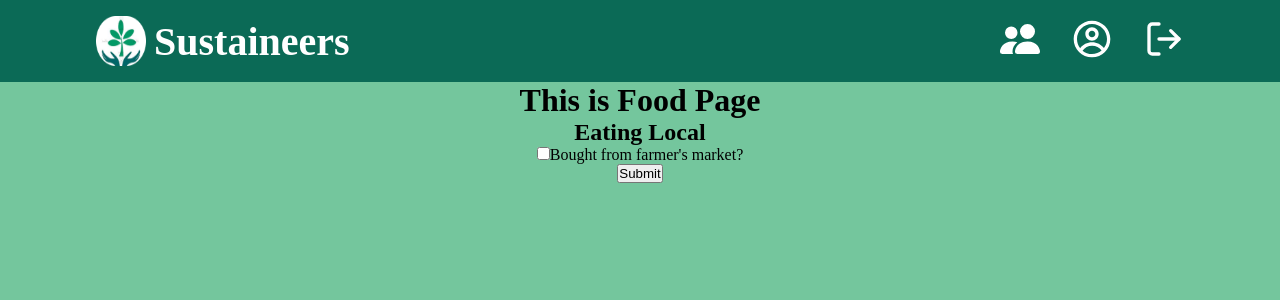
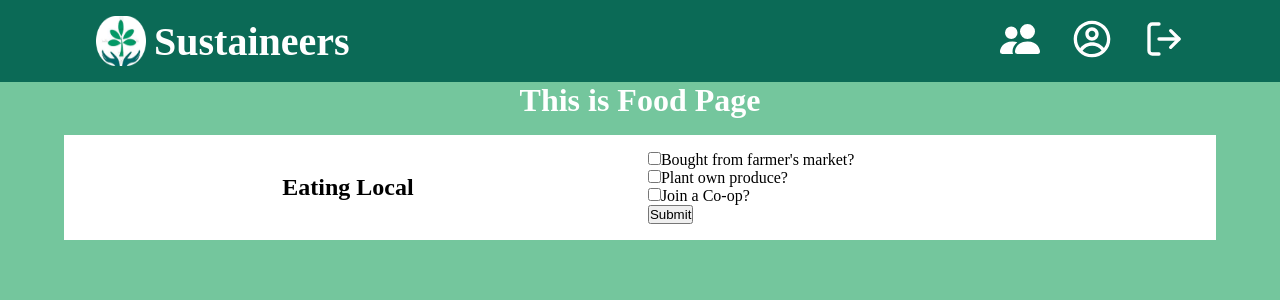
Before and after one commit to macapedi/sustaineers, a React (Create React App) app: page /food in a window 1280 px wide. Shown: the top 300 px of the page. Built offline with nearby package versions, Linux system fonts and the light colour scheme.

Commit message:
set up checkbox

```diff
--- a/src/pages/FoodPage/FoodPage.js
+++ b/src/pages/FoodPage/FoodPage.js
@@ -7,11 +7,38 @@ function FoodPage(props) {
         <h1>This is Food Page</h1>
       </div>
       <div className="food-category">
-        <h2>Eating Local</h2>
-        <form>
-          <div>
-            <input type="checkbox" id="localFarmersMarket" name="local" value="1" />
-            <label htmlFor="localFarmersMarket">Bought from farmer's market?</label>
+        <div className="food-category__subcategory">
+          <h2>Eating Local</h2>
+        </div>
+
+        <form className="food-category__form">
+          <div className="food-category__form--boxes">
+              <input
+                type="checkbox"
+                id="localFarmersMarket"
+                name="local"
+                value="1"
+              />
+              <label htmlFor="localFarmersMarket" />
+                Bought from farmer's market?
+          </div>
+          <div className="food-category__form--boxes">
+            <input
+              type="checkbox"
+              id="localPlantGarden"
+              name="local"
+              value="1"
+            />
+            <label htmlFor="localPlantGarden">Plant own produce?</label>
+          </div>
+          <div className="food-category__form--boxes">
+            <input
+              type="checkbox"
+              id="localjoinCoop"
+              name="local"
+              value="1"
+            />
+            <label htmlFor="localPlantGarden">Join a Co-op?</label>
           </div>
           <div>
             <button type="submit">Submit</button>
--- a/src/pages/FoodPage/FoodPage.scss
+++ b/src/pages/FoodPage/FoodPage.scss
@@ -0,0 +1,46 @@
+@use "../../styles/partials/_mixins.scss" as *;
+@use "../../styles/partials/_variables.scss" as *;
+
+.food {
+    width: 100%;
+    display: flex;
+    flex-direction: column;
+    align-items: center;
+
+    &-title{
+        color: white;
+    }
+
+    &-category{
+        width: 90%;
+        background-color: white;
+        margin-top: 1rem;
+        margin-bottom: 1rem;
+        display: flex;
+        flex-direction: row;
+
+        &__subcategory{
+            width: 100%;
+            margin-top: 1rem;
+            margin-bottom: 1rem;
+            background-color: white;
+            display: flex;
+            flex-direction: row;
+            justify-content: center;
+            align-items: center;
+        }
+        &__form{
+            width: 100%;
+            padding: 1rem;
+            background-color: white;
+            flex-direction: column;
+            justify-content: center;
+            text-align: left;
+
+            &--boxes{
+                width: 100%;
+            }
+        }
+    }
+
+}
```
